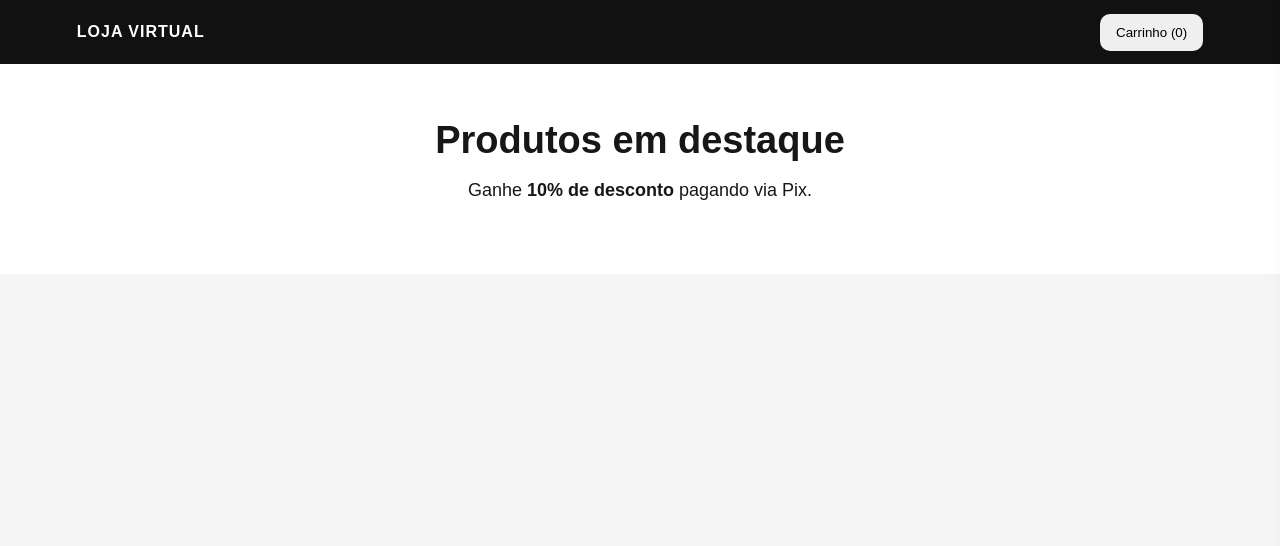
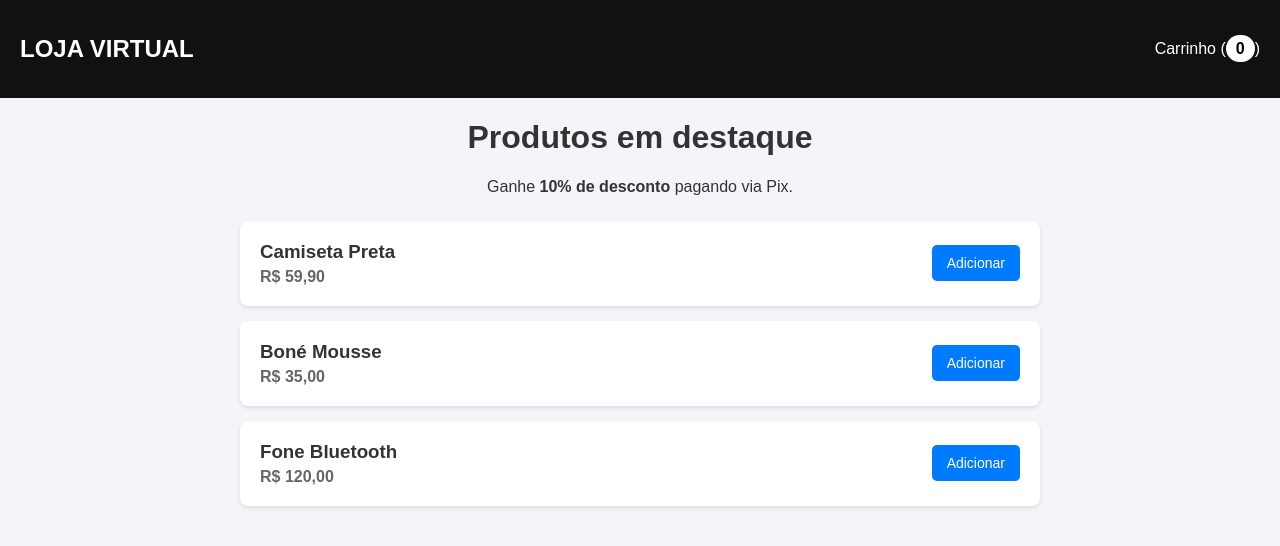
Before and after one commit to rhyanlacerda10-alt/Site-de-vendaa, a website: page public/index.html in a window 1280 px wide. Drawn offline with Linux system fonts and the light colour scheme.

Commit message:
Update index.html

```diff
--- a/public/index.html
+++ b/public/index.html
@@ -1,55 +1,60 @@
-<!doctype html>
+<!DOCTYPE html>
 <html lang="pt-BR">
 <head>
-  <meta charset="utf-8">
-  <meta name="viewport" content="width=device-width, initial-scale=1">
+    <meta charset="UTF-8">
+    <meta name="viewport" content="width=device-width, initial-scale=1.0">
     <title>Loja Virtual</title>
-  <link rel="stylesheet" href="/style.css">
+    <style>
+        body { font-family: Arial, sans-serif; margin: 0; background-color: #f4f4f9; color: #333; }
+        header { background: #111; color: white; padding: 15px 20px; display: flex; justify-content: space-between; align-items: center; }
+        .container { max-width: 800px; margin: 20px auto; padding: 0 15px; }
+        .banner { text-align: center; margin-bottom: 25px; }
+        .produto-card { background: white; padding: 20px; margin-bottom: 15px; border-radius: 8px; box-shadow: 0 2px 4px rgba(0,0,0,0.1); display: flex; justify-content: space-between; align-items: center; }
+        .produto-info h3 { margin: 0 0 5px 0; }
+        .produto-info p { margin: 0; color: #666; font-weight: bold; }
+        button { background-color: #007bff; color: white; border: none; padding: 10px 15px; border-radius: 5px; cursor: pointer; font-size: 14px; }
+        button:hover { background-color: #0056b3; }
+        #carrinho-contador { background: white; color: black; padding: 5px 10px; border-radius: 20px; font-weight: bold; }
+    </style>
 </head>
 <body>
 
     <header>
-  <div class="brand">LOJA VIRTUAL</div>
-  <button id="cartBtn">Carrinho (<span id="count">0</span>)</button>
+        <h2>LOJA VIRTUAL</h2>
+        <div id="carrinho-info">Carrinho (<span id="carrinho-contador">0</span>)</div>
     </header>
 
-<main>
-  <section class="hero">
+    <div class="container">
+        <div class="banner">
             <h1>Produtos em destaque</h1>
             <p>Ganhe <strong>10% de desconto</strong> pagando via Pix.</p>
-  </section>
-
-  <section id="products" class="grid"></section>
-</main>
-
-<aside id="cart" class="cart">
-  <button id="closeCart" class="close">×</button>
-  <h2>Seu carrinho</h2>
-  <div id="cartItems"></div>
-
-  <div class="summary">
-    <div>Subtotal: <span id="subtotal">R$ 0,00</span></div>
-    <div id="discountRow" hidden>
-      Desconto Pix: <span id="discount">R$ 0,00</span>
-    </div>
-    <strong>Total: <span id="total">R$ 0,00</span></strong>
         </div>
 
-  <button id="checkoutBtn" class="primary">
-    Finalizar compra
-  </button>
-</aside>
+        <div id="lista-produtos">
+            <div class="produto-card">
+                <div class="produto-info">
+                    <h3>Camiseta Preta</h3>
+                    <p>R$ 59,90</p>
+                </div>
+                <button onclick="adicionarAoCarrinho(1)">Adicionar</button>
+            </div>
+            <div class="produto-card">
+                <div class="produto-info">
+                    <h3>Boné Mousse</h3>
+                    <p>R$ 35,00</p>
+                </div>
+                <button onclick="adicionarAoCarrinho(2)">Adicionar</button>
+            </div>
+            <div class="produto-card">
+                <div class="produto-info">
+                    <h3>Fone Bluetooth</h3>
+                    <p>R$ 120,00</p>
+                </div>
+                <button onclick="adicionarAoCarrinho(3)">Adicionar</button>
+            </div>
+        </div>
+    </div>
 
-<div id="checkout" class="modal">
-  <div class="modalBox">
-    <button id="closeCheckout" class="close">×</button>
-
-    <h2>Entrega e pagamento</h2>
-
-    <form id="checkoutForm">
-      <input name="name" placeholder="Nome completo" required>
-      <input name="phone" placeholder="Telefone" required>
-      <input name="zip" placeholder="CEP" required>
-      <input name="street" placeholder="Rua e número" required>
-      <input name="city" placeholder="Cidade" required>
-      <input
+    <script src="../app.js"></script>
+</body>
+</html>
```
Lines whose indentation alone changed are shown as unchanged.
